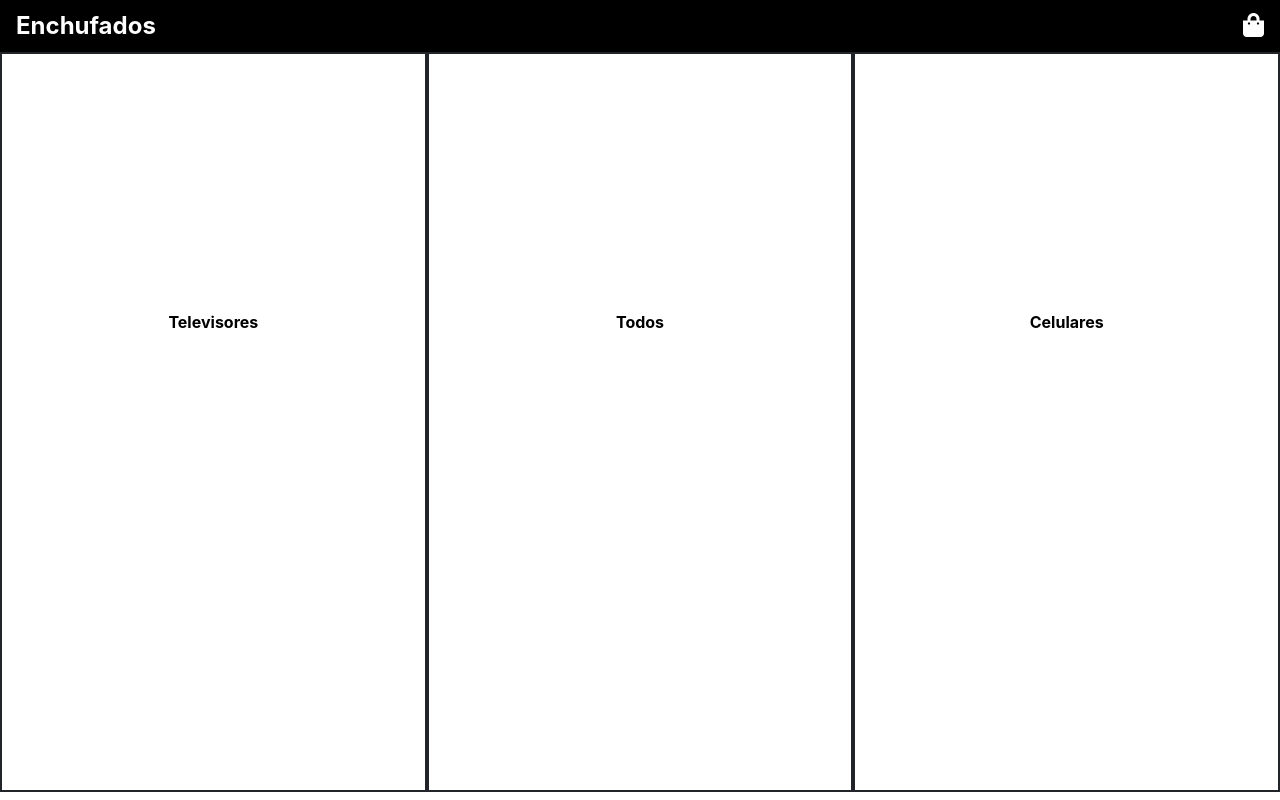
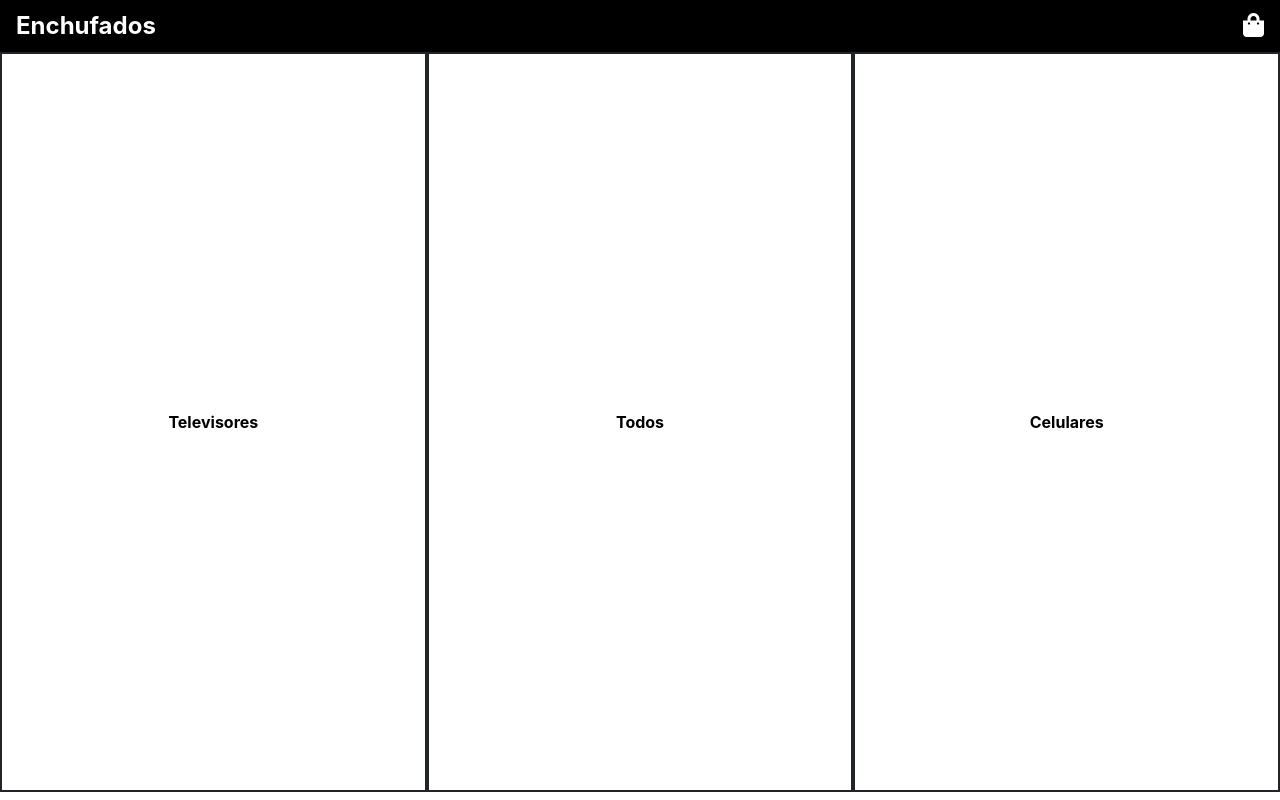
Before and after one commit to casanc/catalogo-de-productos, an Angular app: page /home in a window 1280 px wide. Built offline with nearby package versions, Linux system fonts and the light colour scheme.

Commit message:
implement flexbox to center home component elements

```diff
--- a/src/app/components/home/home.component.css
+++ b/src/app/components/home/home.component.css
@@ -10,19 +10,27 @@
 
 .category {
     border: solid 2px;
+    display: flex;
     flex: 3 1;
-    text-align: center;
 }
 
-a {
+.category:hover {
+    cursor: pointer;
+}
+
+.category:hover * {
+    color: gray;
+}
+
+a{
+    align-self: center;
+    text-align: center;
     color: black;
+    display: block;
     font-weight: bold;
     outline: none;
     text-decoration: none;
-}
-
-a:hover {
-    color: gray;
+    width: 100%;
 }
 
 /* Query responsive desing */
@@ -37,30 +45,11 @@ a:hover {
         height: 90vh;
         justify-content: center;
     }
-
-    .category {
-        padding-top: 18%;
-    }
 }
 
-@media only screen and (min-width: 600px) {
-    .category {
-        padding-top: 40%;
-    }
-}
-
-@media only screen and (min-width: 768px) {
-    .category {
-        padding-top: 25%;
-    }
-}
 
 @media only screen and (min-width: 992px) {
     .home {
         height: 92.5vh;
     }
-
-    .category {
-        padding-top: 20%;
-    }
 }
```
